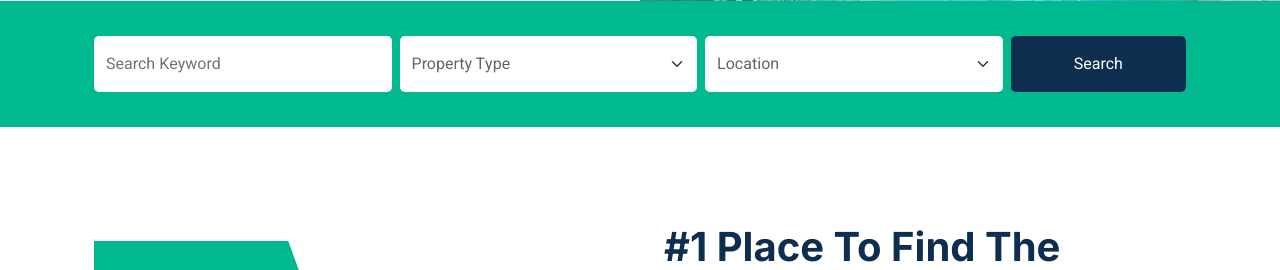
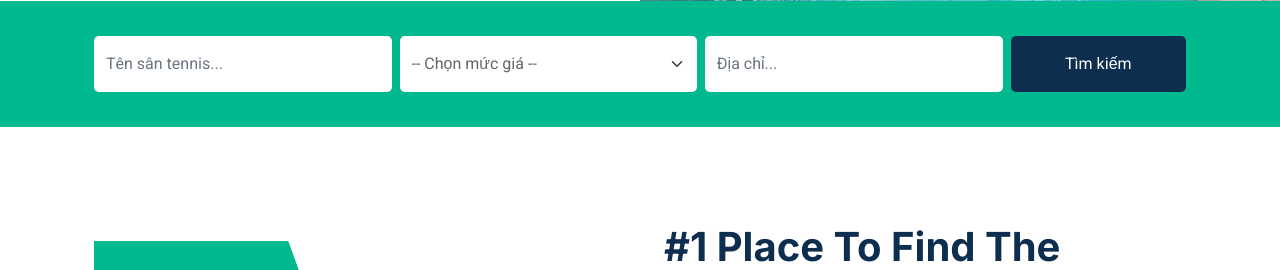
Before and after one commit to Guofu24/Tennis-Court, a Django app: page /about/ in a window 1280 px wide. Shown: the part 447-717 px from the top of the page. Run offline with Django 5.2, Linux system fonts and the light colour scheme; data comes from the database, SQL or seed files in the repository; data that the repository does not hold is empty; some libraries are stand-ins or nearby versions.

Commit message:
Add search

```diff
--- a/home/templates/apps/master.html
+++ b/home/templates/apps/master.html
@@ -299,34 +299,32 @@
         <!-- Search Start -->
         <div class="container-fluid bg-primary mb-5 wow fadeIn" data-wow-delay="0.1s" style="padding: 35px;">
             <div class="container">
+                <form method="GET" action="{% url 'search_courts' %}">
                     <div class="row g-2">
                         <div class="col-md-10">
                             <div class="row g-2">
                                 <div class="col-md-4">
-                                <input type="text" class="form-control border-0 py-3" placeholder="Search Keyword">
+                                    <input type="text" name="name" class="form-control border-0 py-3" placeholder="Tên sân tennis..." value="{{ request.GET.name }}">
                                 </div>
                                 <div class="col-md-4">
-                                <select class="form-select border-0 py-3">
-                                    <option selected>Property Type</option>
-                                    <option value="1">Property Type 1</option>
-                                    <option value="2">Property Type 2</option>
-                                    <option value="3">Property Type 3</option>
+                                    <select name="price" class="form-select border-0 py-3">
+                                        <option value="">-- Chọn mức giá --</option>
+                                        <option value="0-500" {% if request.GET.price == '0-500' %}selected{% endif %}>Dưới $500</option>
+                                        <option value="500-2000" {% if request.GET.price == '500-2000' %}selected{% endif %}>$500 - $2,000</option>
+                                        <option value="2000-5000" {% if request.GET.price == '2000-5000' %}selected{% endif %}>$2,000 - $5,000</option>
+                                        <option value="5000+" {% if request.GET.price == '5000+' %}selected{% endif %}>Trên $5,000</option>
                                     </select>
                                 </div>
                                 <div class="col-md-4">
-                                <select class="form-select border-0 py-3">
-                                    <option selected>Location</option>
-                                    <option value="1">Location 1</option>
-                                    <option value="2">Location 2</option>
-                                    <option value="3">Location 3</option>
-                                </select>
+                                    <input type="text" name="address" class="form-control border-0 py-3" placeholder="Địa chỉ..." value="{{ request.GET.address }}">
                                 </div>
                             </div>
                         </div>
                         <div class="col-md-2">
-                        <button class="btn btn-dark border-0 w-100 py-3">Search</button>
+                            <button type="submit" class="btn btn-dark border-0 w-100 py-3">Tìm kiếm</button>
                         </div>
                     </div>
+                </form>
             </div>
         </div>
         <!-- Search End -->
--- a/home/urls.py
+++ b/home/urls.py
@@ -43,4 +43,6 @@ urlpatterns = [
     path('test-media/', views.test_media),
     # Google Login
     path('google-login/', views.google_login, name='google_login'),
+    # Search
+    path('search/', views.search_courts, name='search_courts'),
 ]
--- a/home/views.py
+++ b/home/views.py
@@ -243,6 +243,58 @@ def property_list(request):
         court.playTime_list = court.playTime.split(', ') if court.playTime else []
 
     return render(request, 'apps/property-list.html', {'tennis_courts': tennis_courts})
+
+
+def search_courts(request):
+    """Tìm kiếm sân tennis theo tên, giá và địa chỉ"""
+    tennis_courts = Tennis.objects.all()
+
+    # Lấy các tham số tìm kiếm
+    name = request.GET.get('name', '').strip()
+    price = request.GET.get('price', '').strip()
+    address = request.GET.get('address', '').strip()
+
+    # Kiểm tra nếu không có tham số nào được nhập
+    if not name and not price and not address:
+        messages.info(request, 'Vui lòng nhập ít nhất một tiêu chí tìm kiếm.')
+        return redirect('property_list')
+
+    # Lọc theo tên (tìm kiếm không phân biệt hoa thường)
+    if name:
+        tennis_courts = tennis_courts.filter(name__icontains=name)
+
+    # Lọc theo giá
+    if price:
+        if price == '0-500':
+            tennis_courts = tennis_courts.filter(price__lt=500)
+        elif price == '500-2000':
+            tennis_courts = tennis_courts.filter(price__gte=500, price__lt=2000)
+        elif price == '2000-5000':
+            tennis_courts = tennis_courts.filter(price__gte=2000, price__lt=5000)
+        elif price == '5000+':
+            tennis_courts = tennis_courts.filter(price__gte=5000)
+
+    # Lọc theo địa chỉ
+    if address:
+        tennis_courts = tennis_courts.filter(court_address__icontains=address)
+
+    # Thêm playTime_list cho mỗi sân
+    for court in tennis_courts:
+        court.playTime_list = court.playTime.split(', ') if court.playTime else []
+
+    # Tạo thông báo kết quả
+    if tennis_courts.exists():
+        messages.success(request, f'Tìm thấy {tennis_courts.count()} sân tennis phù hợp.')
+    else:
+        messages.warning(request, 'Không tìm thấy sân tennis nào phù hợp với tiêu chí tìm kiếm.')
+
+    return render(request, 'apps/property-list.html', {
+        'tennis_courts': tennis_courts,
+        'search_name': name,
+        'search_price': price,
+        'search_address': address,
+    })
+
 
 def detail(request):
     if not request.user.is_authenticated:
```
Lines whose indentation alone changed are shown as unchanged.
